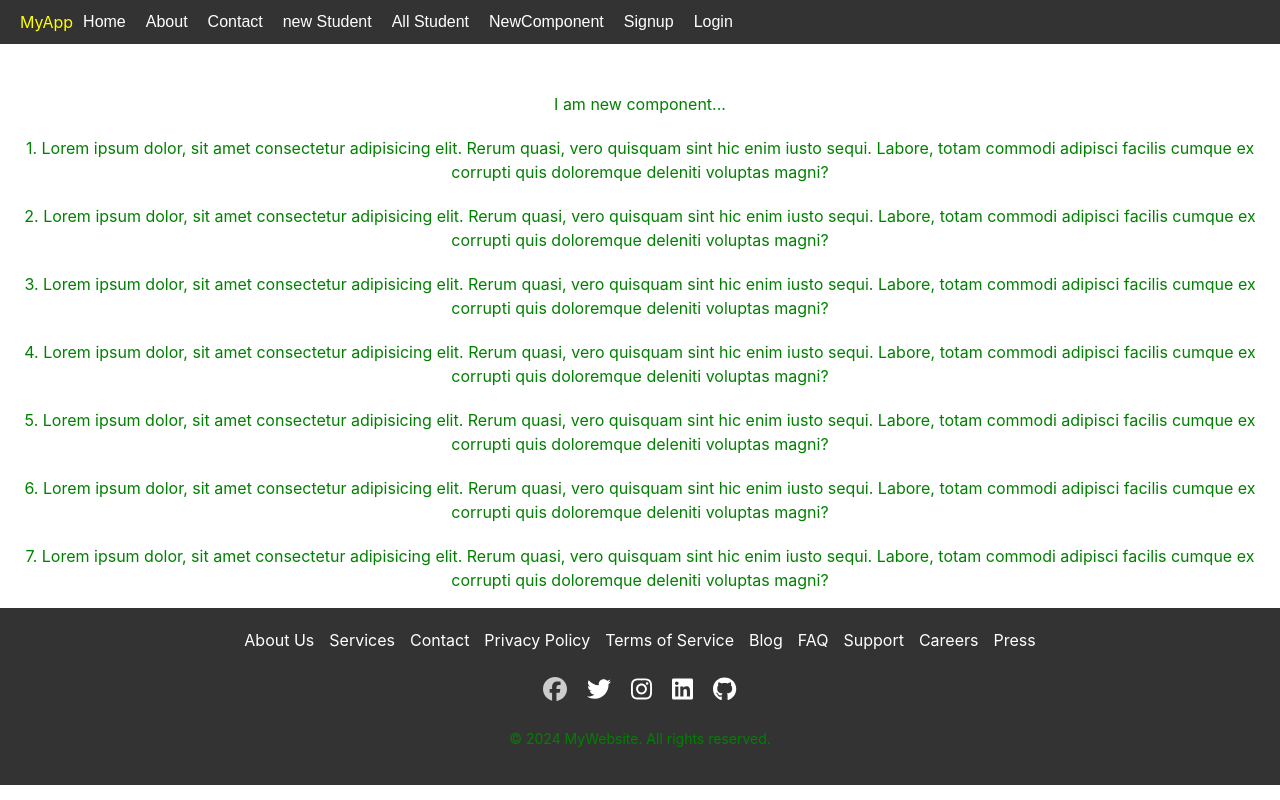
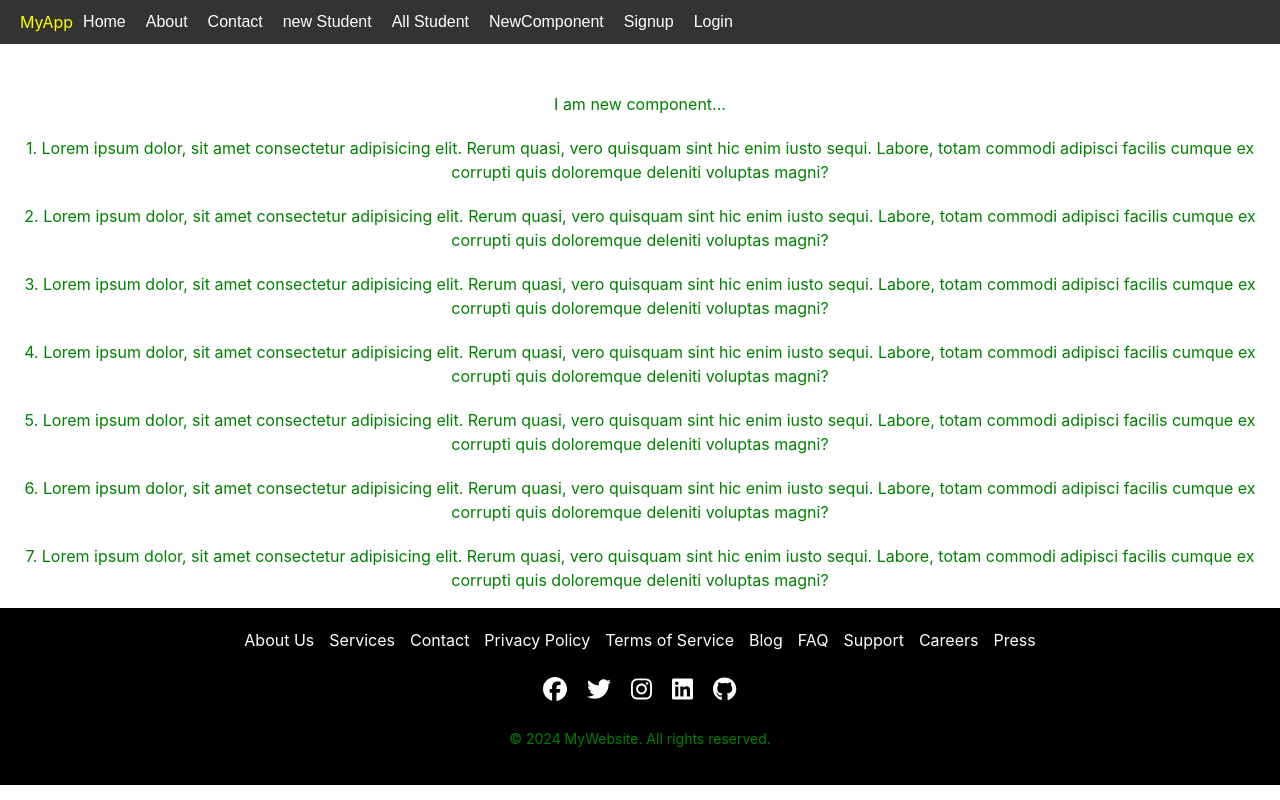
Before and after one commit to Mayappa123/mern-app, a React (Vite) app in the folder frontend/: page /newcomponent in a window 1280 px wide. In both pictures the pointer is over the link 555 px from the left and 689 px from the top of the page. Built offline with nearby package versions, Linux system fonts and the light colour scheme.

Commit message:
added new student

```diff
--- a/frontend/src/components/ShowToast.jsx
+++ b/frontend/src/components/ShowToast.jsx
@@ -1,6 +1,6 @@
 import Swal from "sweetalert2";
 
-// Common Toast Function
+// Toast Function
 const showToast = (icon, title) => {
   const Toast = Swal.mixin({
     toast: true,
--- a/frontend/src/styles/footer.css
+++ b/frontend/src/styles/footer.css
@@ -1,6 +1,6 @@
 /* styles/footer.css */
 .footer {
-  background-color: #333;
+  background-color: black;
   color: #fff;
   padding: 20px 0;
   text-align: center;
@@ -38,7 +38,7 @@
 }
 
 .footer-social a:hover {
-  color: #ccc;
+  transform: scale(2);
 }
 
 .footer-credit {
```
